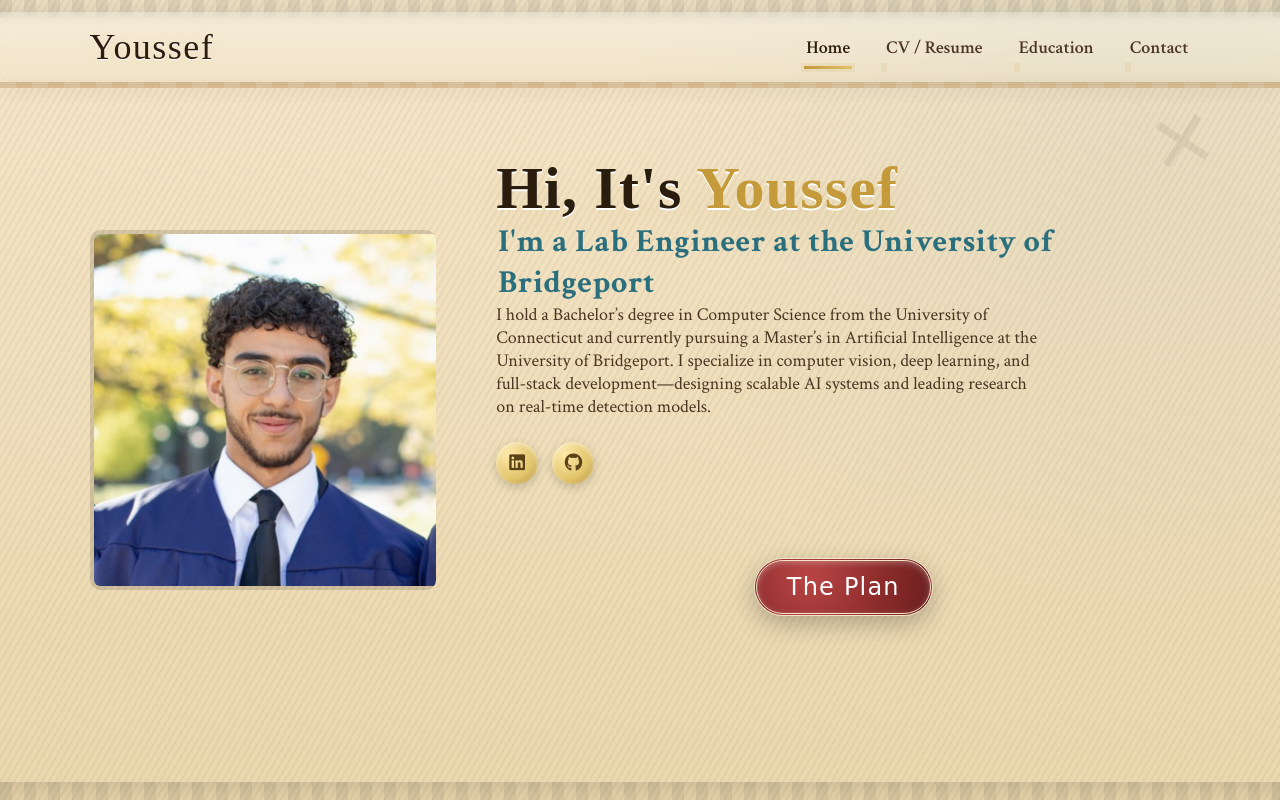
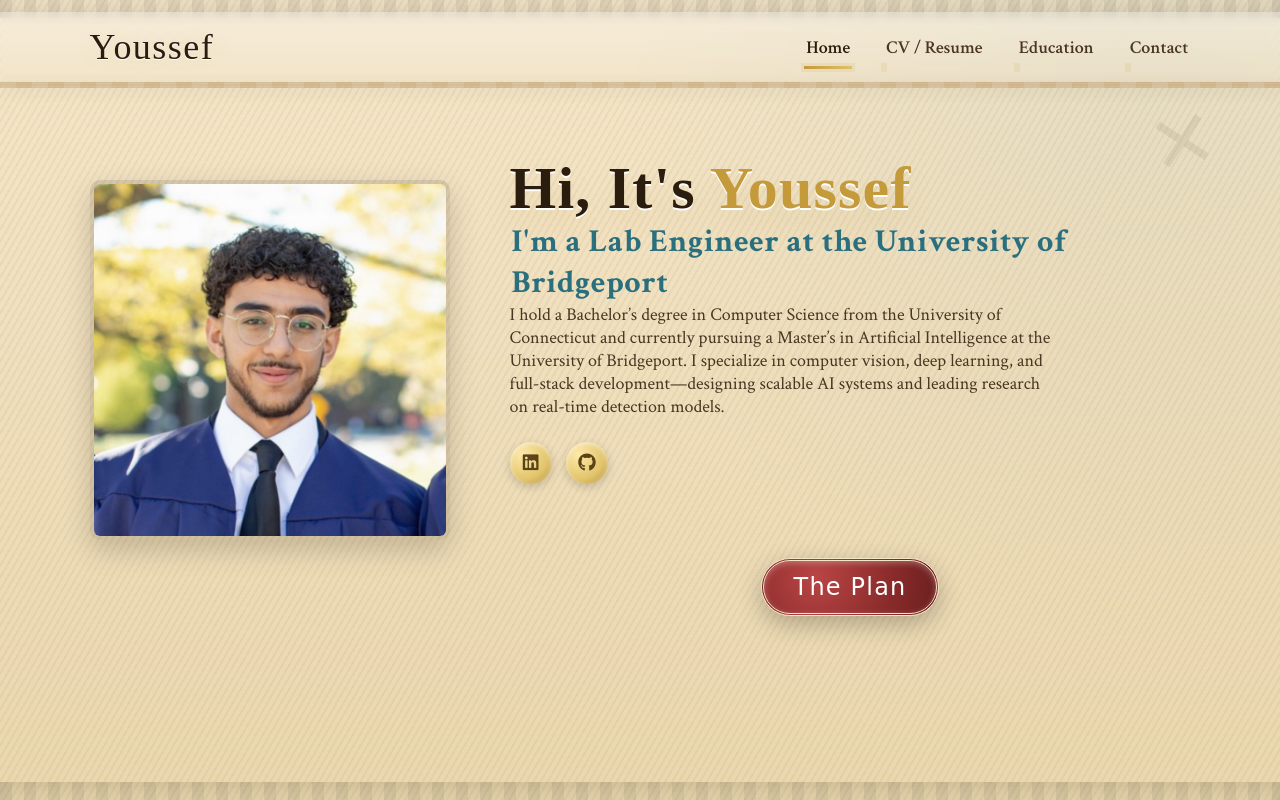
Before and after one commit to Youssefjpg/Portofolio, a plain HTML site: page index.html in a window 1280 px wide. Drawn offline with Linux system fonts and the light colour scheme; a web font is replaced by a local one.

Commit message:
Add files via upload

```diff
--- a/index.html
+++ b/index.html
@@ -10,7 +10,7 @@
 </head>
 <body>
     <header>
-        <a href="#" class="logo">Youssef</a>
+        <a href="index.html" class="logo">Youssef</a>
 
         <nav>
             <a href="#" class="active"> Home</a>
@@ -22,7 +22,7 @@
     </header>
     <section class="home">
         <div class="home-img">
-            <img src="main.jpg" alt="">
+            <img src="main.jpg" alt="Youssef Hassan" style="margin-top:-100px;">
         </div>
         <div class="home-content">
             <h1>Hi, It's <span>Youssef</span></h1>
--- a/style.css
+++ b/style.css
@@ -169,7 +169,7 @@ section::before{
 span{ color: var(--gold); font-weight:700; }
 
 /* =================== Image (Rectangular) =================== */
-.home-img{ border-radius: 10px; overflow:hidden; }
+.home-img{ border-radius: 10px; overflow:visible; }
 .home-img img{
   width: 30vw; max-width: 360px; display:block;
   border-radius: 10px; /* rectangular, slightly rounded corners */
```
